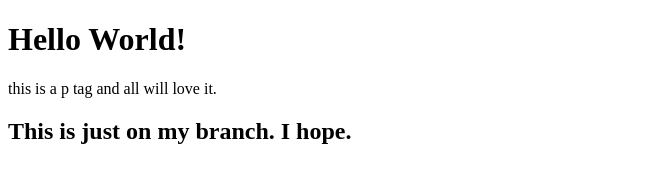
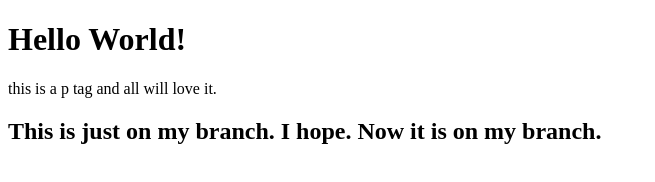
Before and after one commit to CCSA-TSA-WebMaster/2014-15-CCSA-Webmaster, a plain HTML site: page index.html in a window 1280 px wide. Shown: the whole page, without its empty margins (0-655 px from the left). Drawn offline with Linux system fonts and the light colour scheme.

Commit message:
Conquered a h2 element
IT IS MINE!!!

```diff
--- a/index.html
+++ b/index.html
@@ -11,7 +11,7 @@
 
     <p> this is a p tag and all will love it. </p>
 
-    <h2> This is just on my branch. I hope. </h2>
+    <h2> This is just on my branch. I hope. Now it is on my branch.</h2>
 
 
 </body>
```
